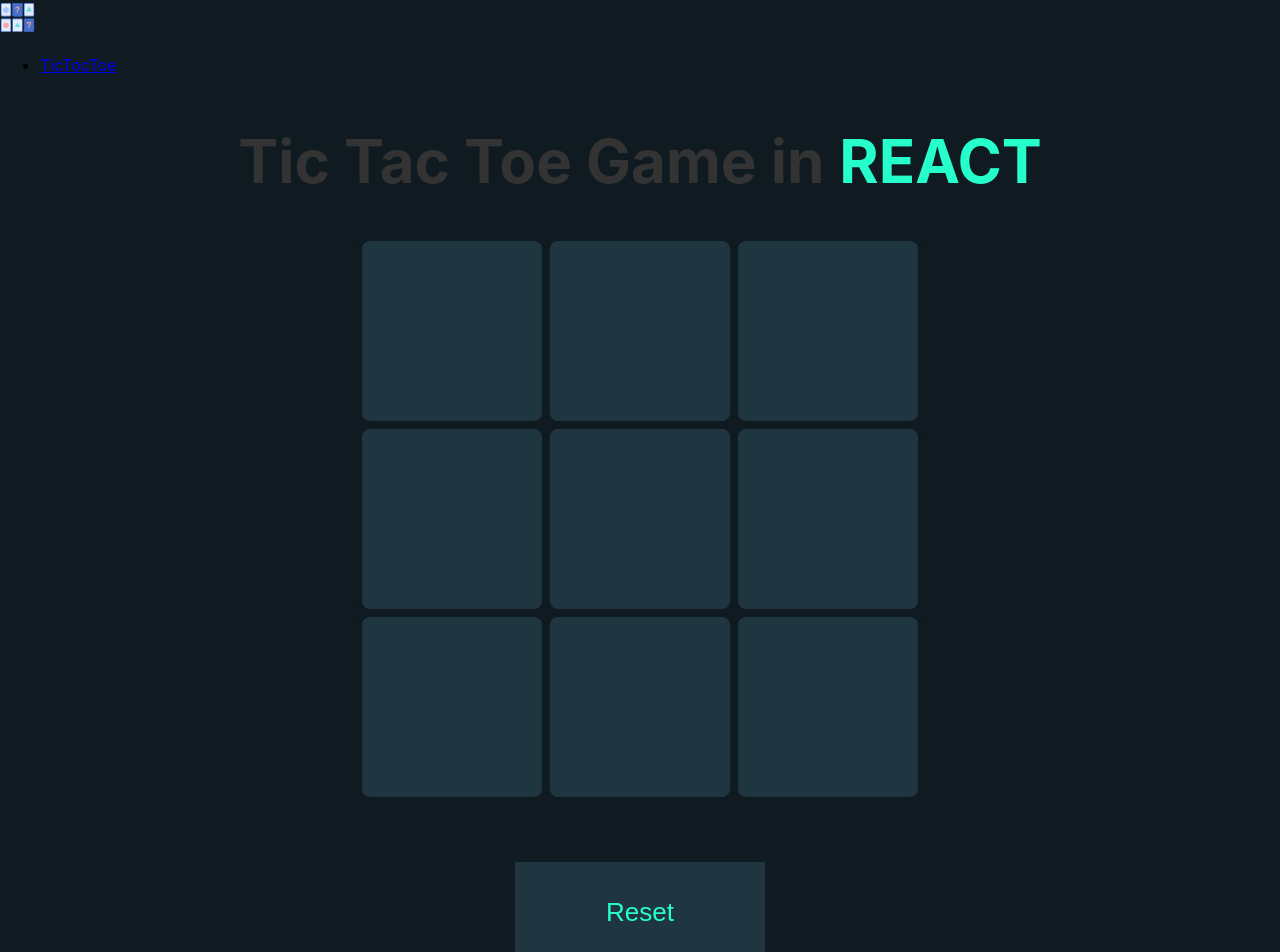
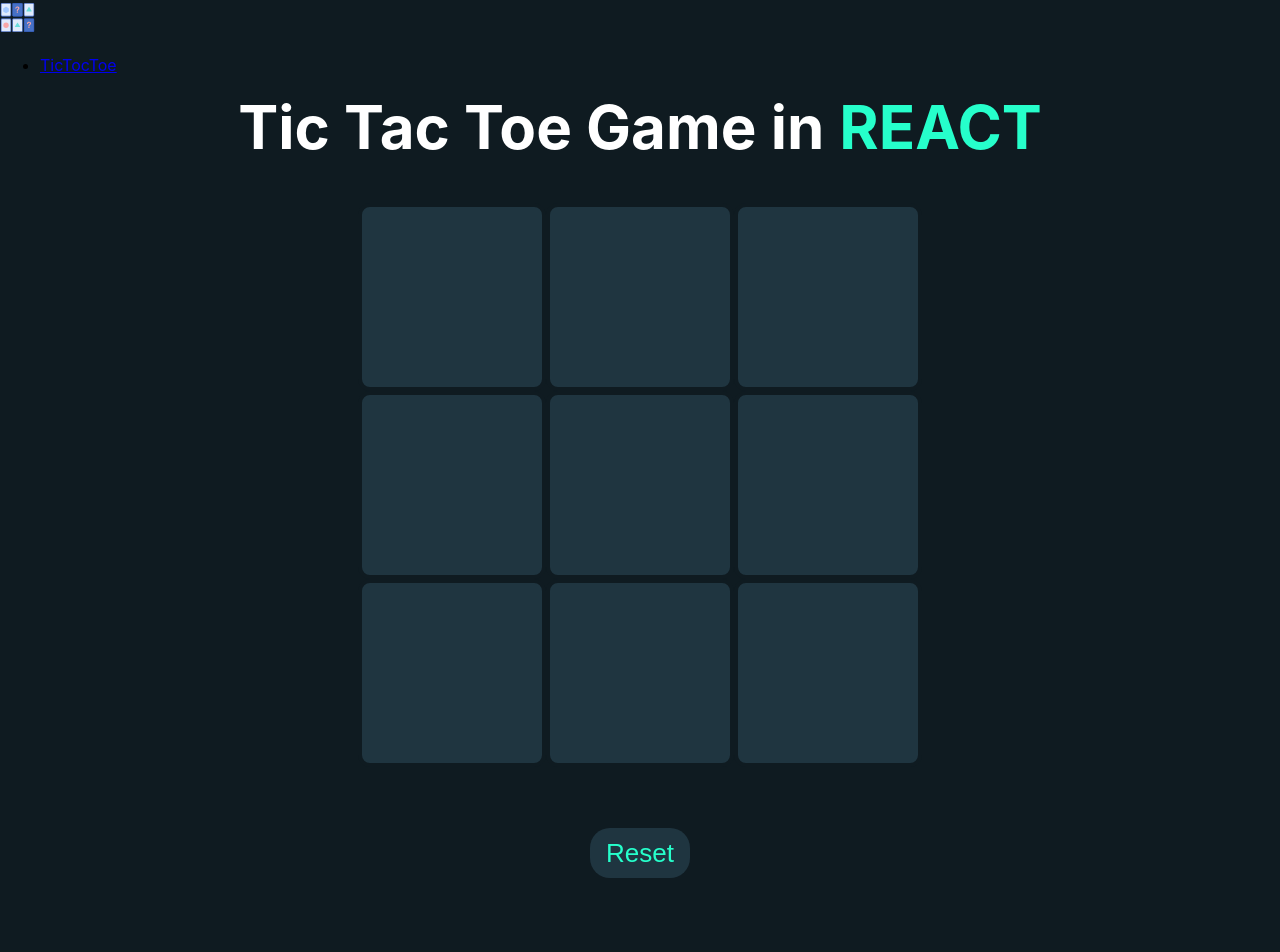
Before and after one commit to Sandreass/React-Game, a React (Vite) app: page /tictictoe in a window 1280 px wide. Shown: the top 952 px of the page. After the commit the page ends 928 px from the top, so only its background shows below. Built offline with nearby package versions, Linux system fonts and the light colour scheme.

Commit message:
adding checkwin

```diff
--- a/src/pages/tictactoe/TicTocToePage.css
+++ b/src/pages/tictactoe/TicTocToePage.css
@@ -2,8 +2,8 @@
   text-align: center;
 }
 .title {
-  margin-top: 50px;
-  color: #333;
+  margin-top: 10px;
+  color: white;
   font-size: 60px;
   display: flex;
   justify-content: center;
@@ -14,12 +14,12 @@
   padding-left: 15px;
 }
 .reset {
-  width: 250px;
-  height: 100px;
+  width: 100px;
+  height: 50px;
   border: none;
   outline: none;
   cursor: pointer;
-  borsder-radius: 50px;
+  border-radius: 20px;
   background: #1f3540;
   color: #26ffcb;
   font-size: 26px;
@@ -43,3 +43,11 @@
   height: 600px;
   margin: auto;
 }
+.boxes img {
+ margin: 50px 50px;
+}
+
+.title img {
+  padding: 20px 20px;
+  height: 50px;
+}
--- a/src/pages/tictactoe/TicTocToePage.tsx
+++ b/src/pages/tictactoe/TicTocToePage.tsx
@@ -1,18 +1,18 @@
-import React, { useState } from "react";
+import React, { useState, useRef } from "react";
 import "./TicTocToePage.css";
 import circle_icon from "../../assets/circle.png";
 import cross_icon from "../../assets/cross.png";
 
 type GameData = string[];
+type Player = "X" | "O";
 
 const initialData: GameData = ["", "", "", "", "", "", "", "", ""];
 
 const TicTocToePage: React.FC = () => {
   const [count, setCount] = useState<number>(0);
-
   const [lock, setLock] = useState<boolean>(false);
-
   const [data, setData] = useState<GameData>([...initialData]);
+  const titleRef = useRef<{ innerHTML: string }>({ innerHTML: "" });
 
   const toggle = (e: React.MouseEvent<HTMLDivElement>, num: number): void => {
     if (lock || data[num] !== "") {
@@ -21,33 +21,70 @@
 
     const newData = [...data];
     if (count % 2 === 0) {
+      newData[num] = "X";
       e.currentTarget.innerHTML = `<img src='${cross_icon}' alt='X' />`;
-      newData[num] = "X";
     } else {
+      newData[num] = "O";
       e.currentTarget.innerHTML = `<img src='${circle_icon}' alt='O' />`;
-      newData[num] = "O";
     }
 
     setData(newData);
     setCount(count + 1);
+    checkWin(newData);
   };
 
   const resetGame = (): void => {
+    setLock(false);
     setData([...initialData]);
-    setCount(0);
-    setLock(false);
-
+    if (titleRef.current) {
+      titleRef.current.innerHTML = `Tic Tac Toe Game in <span>REACT</span>`;
+    }
     const boxes = document.querySelectorAll(".boxes");
     boxes.forEach((box) => {
       box.innerHTML = "";
     });
   };
 
+  const checkWin = (currentData: GameData): void => {
+    const winConditions = [
+      [0, 1, 2],
+      [3, 4, 5],
+      [6, 7, 8],
+      [0, 3, 6],
+      [1, 4, 7],
+      [2, 5, 8],
+      [0, 4, 8],
+      [2, 4, 6],
+    ];
+
+    for (const condition of winConditions) {
+      const [a, b, c] = condition;
+      if (
+        currentData[a] &&
+        currentData[a] === currentData[b] &&
+        currentData[a] === currentData[c]
+      ) {
+        won(currentData[a] as Player);
+        return;
+      }
+    }
+  };
+
+  const won = (winner: Player): void => {
+    setLock(true);
+    if (winner === "X") {
+      titleRef.current.innerHTML = `Success: <img src=${cross_icon}> Wins`;
+    } else {
+      titleRef.current.innerHTML = `Success: <img src=${circle_icon}> Wins`;
+    }
+  };
+
   return (
     <div className="container">
-      <h1 className="title">
+      <h1 className="title" ref={titleRef as React.RefObject<HTMLHeadingElement>}>
         Tic Tac Toe Game in <span>REACT</span>
       </h1>
+
       <div className="board">
         <div className="row1">
           <div className="boxes" onClick={(e) => toggle(e, 0)}></div>
```
Also changed, not shown: 1 other file (tests, documents, lock files or other folders).
